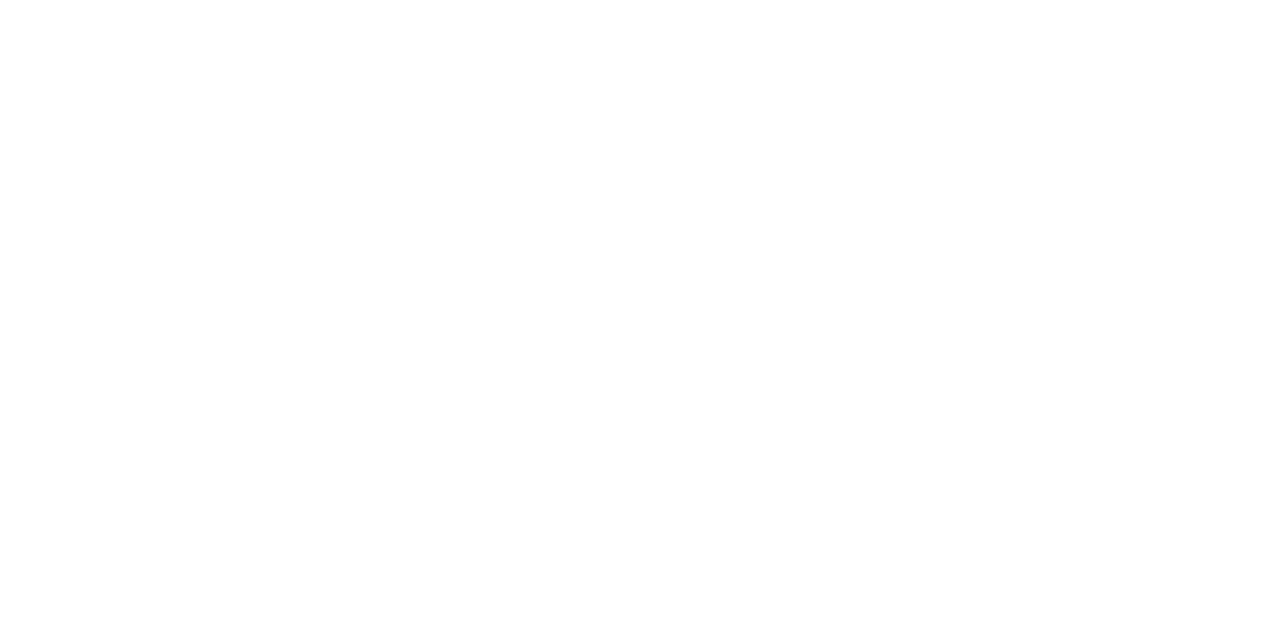
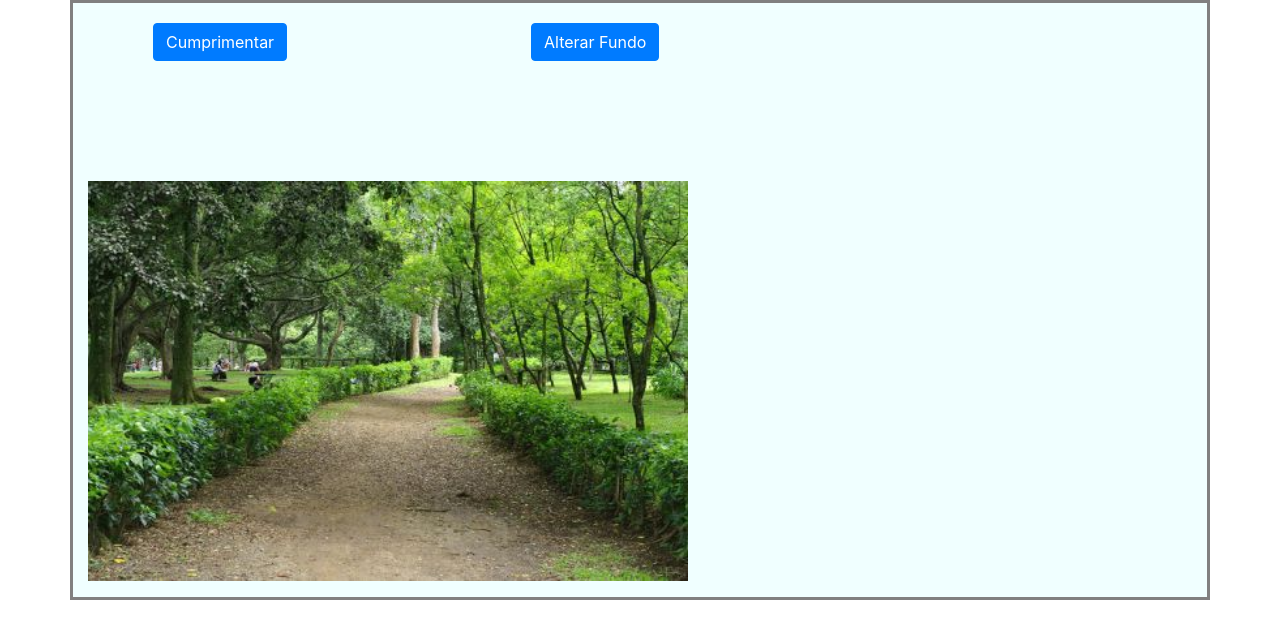
Before and after one commit to anisberto/DigitalHouse, a plain HTML site: page Aula_Data_31072020/Exercicio/index.html in a window 1280 px wide. Drawn offline with nearby package versions, Linux system fonts and the light colour scheme.

Commit message:
Aula eventos

```diff
--- /dev/null
+++ b/Aula_Data_31072020/Exercicio/css/style.css
@@ -0,0 +1,18 @@
+.container {
+    border-style: solid;
+    border-color: gray;
+    align-items: center;
+    background-color: azure;
+    height: 600px;
+}
+
+#btn-cump {
+    padding-top: 20px;
+    padding-left: 80px;
+}
+
+img {
+    width: 600px;
+    height: auto;
+    padding-top: 120px;
+}
--- a/Aula_Data_31072020/Exercicio/index.html
+++ b/Aula_Data_31072020/Exercicio/index.html
@@ -2,19 +2,32 @@
 <html lang="en">
 
 <head>
-    <title>Title</title>
-    <!-- Required meta tags -->
+    <title>Atividade</title>
     <meta charset="utf-8">
     <meta name="viewport" content="width=device-width, initial-scale=1, shrink-to-fit=no">
-
-    <!-- Bootstrap CSS -->
+    <script src="script/script.js"></script>
+    <link rel="stylesheet" href="css/style.css">
     <link rel="stylesheet" href="https://stackpath.bootstrapcdn.com/bootstrap/4.3.1/css/bootstrap.min.css" integrity="sha384-ggOyR0iXCbMQv3Xipma34MD+dH/1fQ784/j6cY/iJTQUOhcWr7x9JvoRxT2MZw1T" crossorigin="anonymous">
 </head>
 
-<body>
+<body id="body">
+    <div id="cont-controle" class="container">
+        <div class="row">
+            <div id="btn-cump" class="col-12 col-md-4">
+                <button type="button" onclick="cumprimentar()" class="btn btn-primary">Cumprimentar</button>
+            </div>
+            <div id="btn-cump" class="col-12 col-md-4">
+                <button type="button" onclick="alterar_fundo()" class="btn btn-primary">Alterar Fundo</button>
+            </div>
+        </div>
+        <div class="row">
+            <div class="col-12">
+                <img onmouseover="boasVindas() " src="img/parque.jpg" alt="pai">
+            </div>
+        </div>
+    </div>
 
-    <!-- Optional JavaScript -->
-    <!-- jQuery first, then Popper.js, then Bootstrap JS -->
+
     <script src="https://code.jquery.com/jquery-3.3.1.slim.min.js" integrity="sha384-q8i/X+965DzO0rT7abK41JStQIAqVgRVzpbzo5smXKp4YfRvH+8abtTE1Pi6jizo" crossorigin="anonymous"></script>
     <script src="https://cdnjs.cloudflare.com/ajax/libs/popper.js/1.14.7/umd/popper.min.js" integrity="sha384-UO2eT0CpHqdSJQ6hJty5KVphtPhzWj9WO1clHTMGa3JDZwrnQq4sF86dIHNDz0W1" crossorigin="anonymous"></script>
     <script src="https://stackpath.bootstrapcdn.com/bootstrap/4.3.1/js/bootstrap.min.js" integrity="sha384-JjSmVgyd0p3pXB1rRibZUAYoIIy6OrQ6VrjIEaFf/nJGzIxFDsf4x0xIM+B07jRM" crossorigin="anonymous"></script>
--- /dev/null
+++ b/Aula_Data_31072020/Exercicio/script/script.js
@@ -0,0 +1,14 @@
+function cumprimentar() {
+    alert("Ola!")
+}
+
+function alterar_fundo() {
+    var fundo = document.getElementById('body');
+    fundo.style.backgroundColor = "green";
+    document.getElementById('cont-controle').style.borderColor = "green"
+}
+
+function boasVindas() {
+    alert('estou vendo a imagem')
+    console.log('estou vendo a imagem')
+}
```
Also changed, not shown: Aula_Data_31072020/Aula/index.html (+2 -2 lines), Aula_Data_31072020/Exercicio/img/parque.jpg (added).
